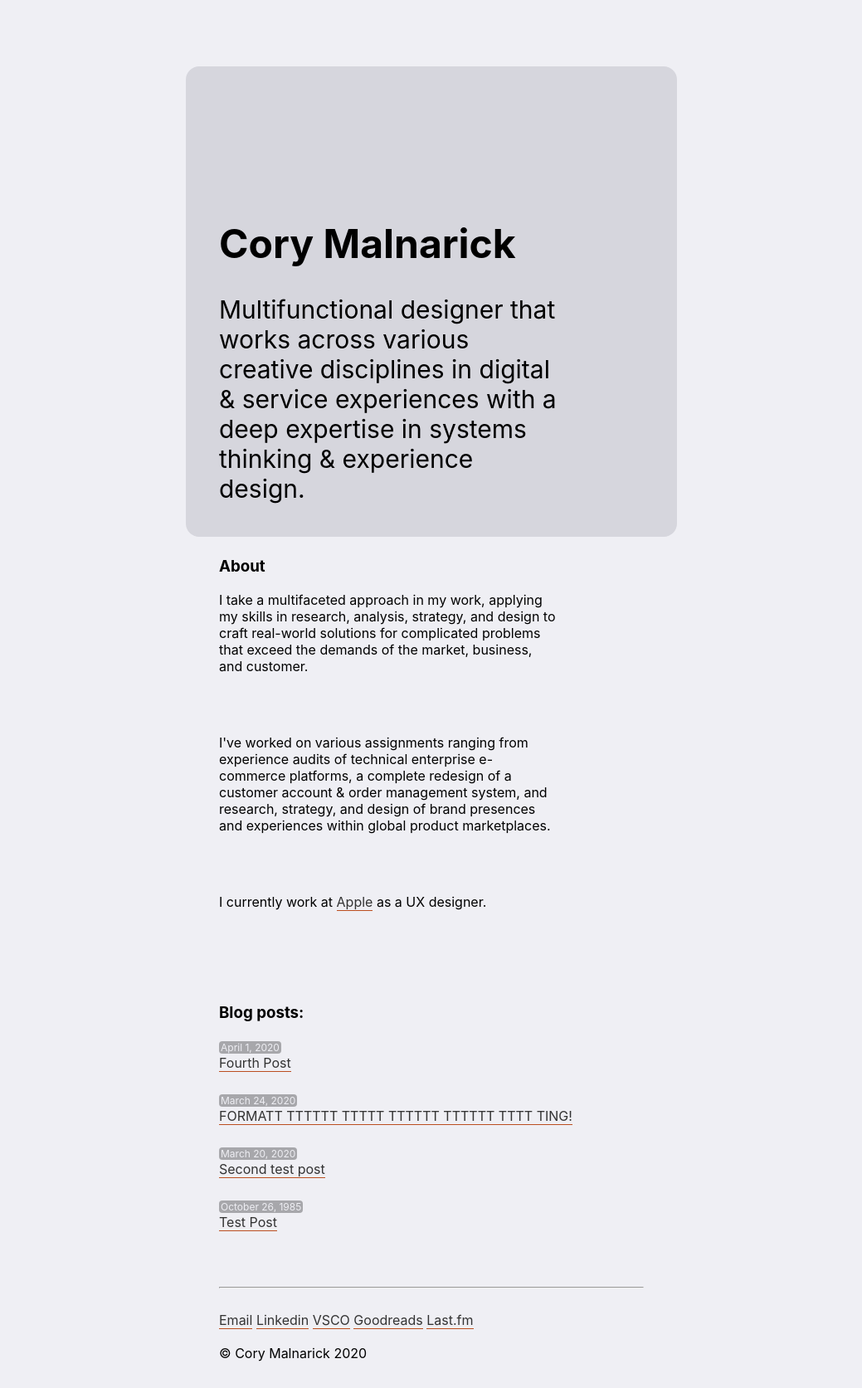
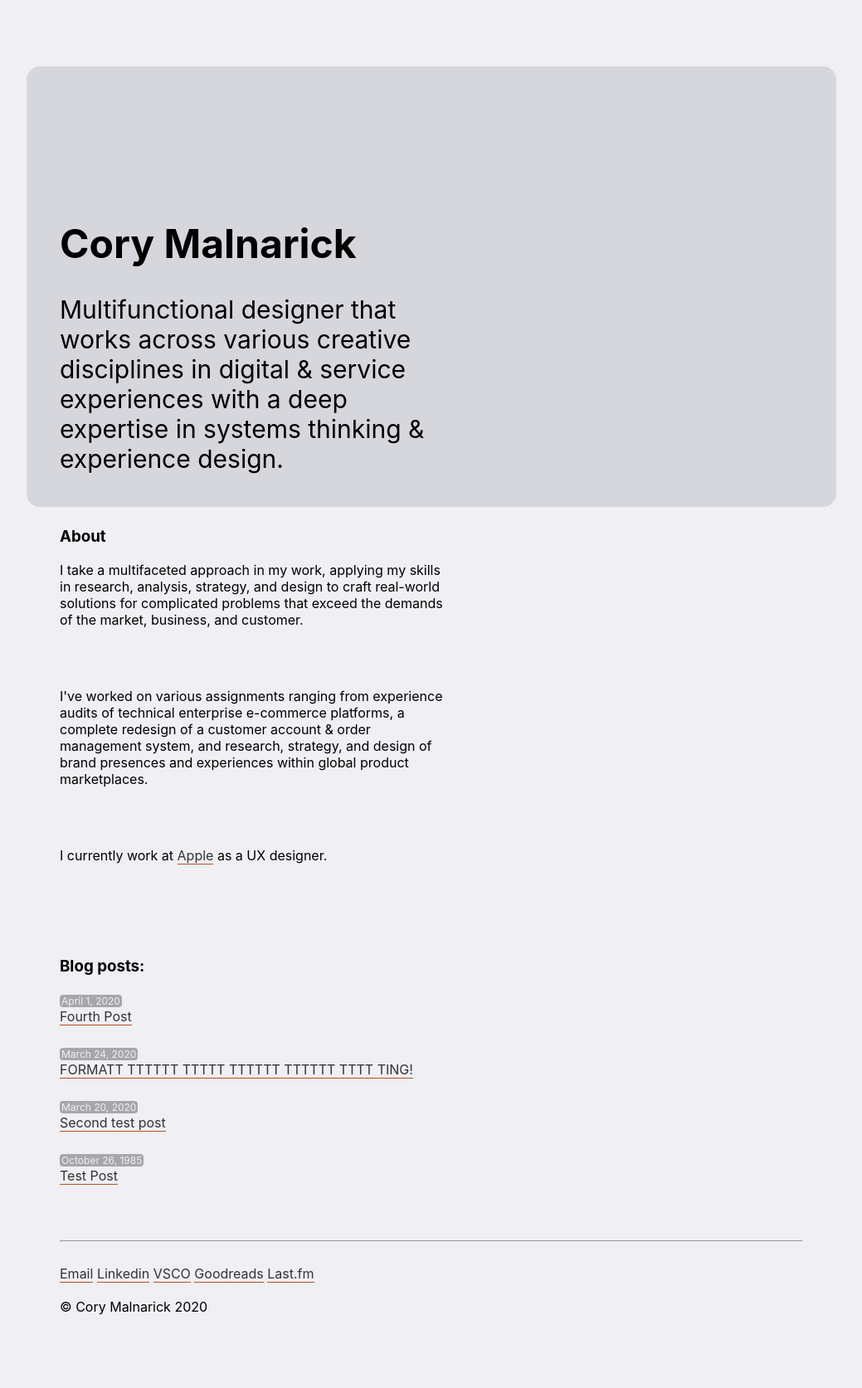
Before and after one commit to foundmonster/foundmonster.github.io, a Jekyll site: the page built from index.html, in a window 1280 px wide. Shown: the whole page at 83% size, without its empty margins (120-1159 px from the left). Built offline with Jekyll 4.4.1, drawn with Linux system fonts in a browser that asks for light colours; after the commit the page ends 1617 px from its top, so only the background shows below that.

Commit message:
updating styling

```diff
--- a/_sass/main.scss
+++ b/_sass/main.scss
@@ -4,7 +4,7 @@ body {
     flex-direction: column;
     margin: auto;
     font-family: -apple-system,BlinkMacSystemFont,Helvetica,Arial,sans-serif;
-    max-width: 32rem;
+    max-width: 56rem;
     background-color: #EFEFF4;
 }
 
@@ -28,13 +28,13 @@ main {
 }
 
 .homecard-body {
-    width: 80%;
+    width: 52%;
     font-size: 30px;
     margin-block-end: 0px;
 }
 
 .p-home {
-	width: 80%;
+	width: 52%;
 }
 
 .navspacing {
```
